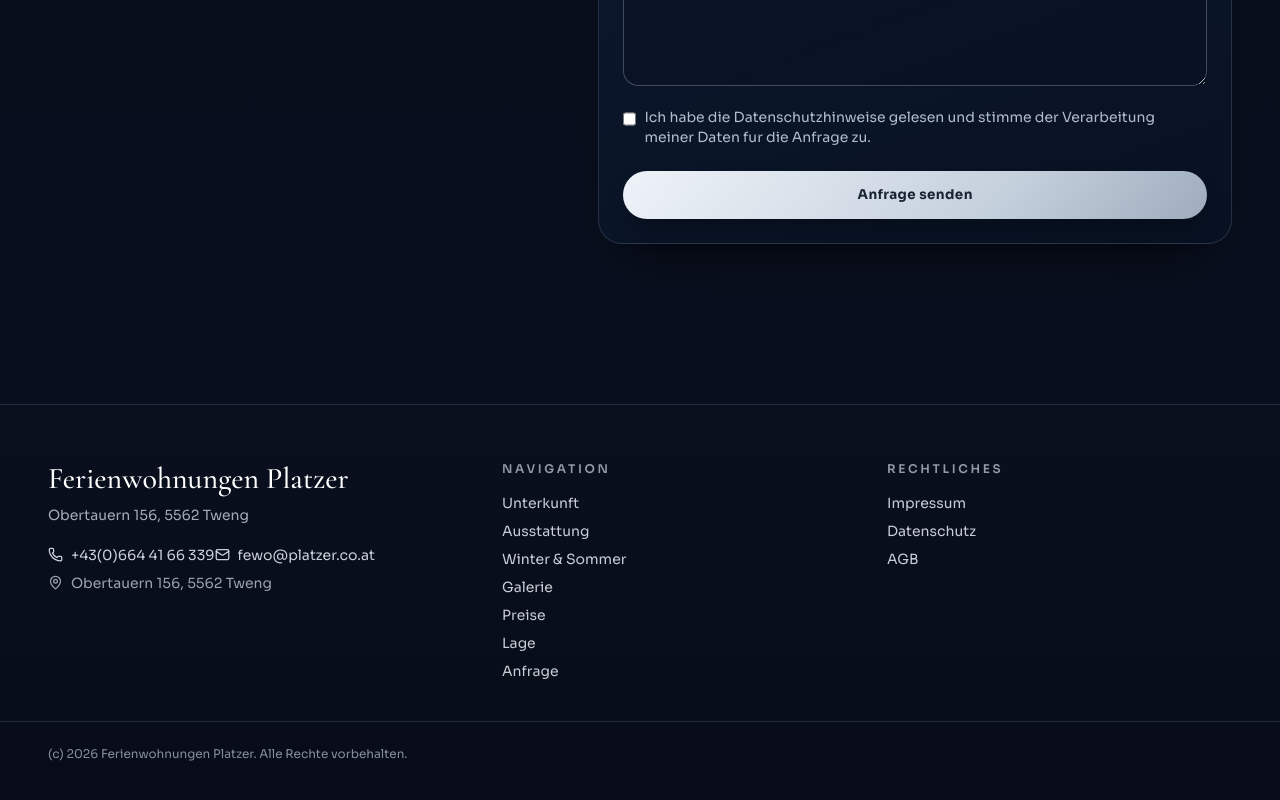
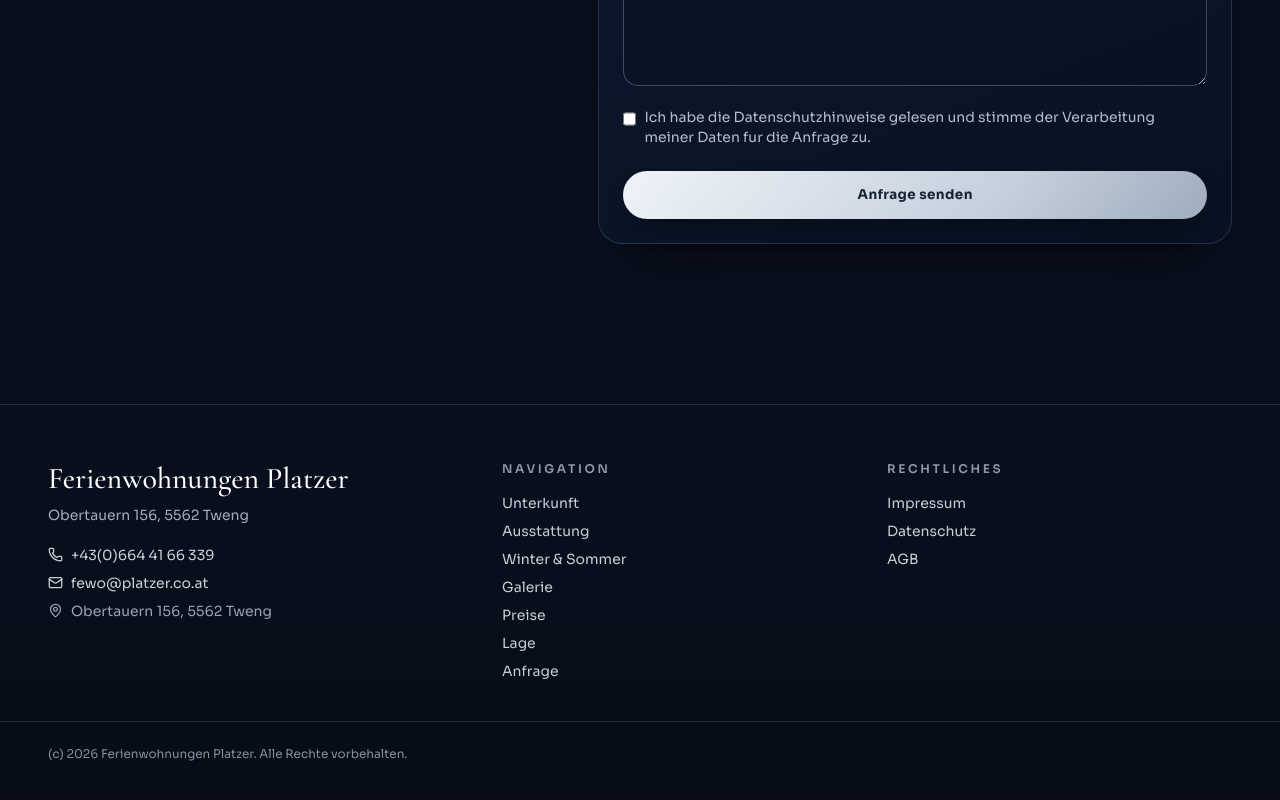
Before and after one commit to Loewenhoch/webseite-fewo, a Next.js app: page / in a window 1280 px wide. Shown: the part 6324-7124 px from the top of the page. Built offline with nearby package versions, Linux system fonts and the light colour scheme.

Commit message:
Website Update 24.03.2026 11:13:24,07

```diff
--- a/components/layout/footer.tsx
+++ b/components/layout/footer.tsx
@@ -11,13 +11,13 @@
           <p className="mt-2 text-sm text-slate-300/80">{contactData.city}</p>
 
           <div className="mt-5 space-y-2 text-sm text-slate-200/90">
-            <p className="inline-flex items-center gap-2">
+            <p className="flex items-center gap-2">
               <Phone size={15} aria-hidden="true" />
               <a href={`tel:${contactData.phone}`} className="hover:text-white">
                 {contactData.phone}
               </a>
             </p>
-            <p className="inline-flex items-center gap-2">
+            <p className="flex items-center gap-2">
               <Mail size={15} aria-hidden="true" />
               <a href={`mailto:${contactData.email}`} className="hover:text-white">
                 {contactData.email}
```
